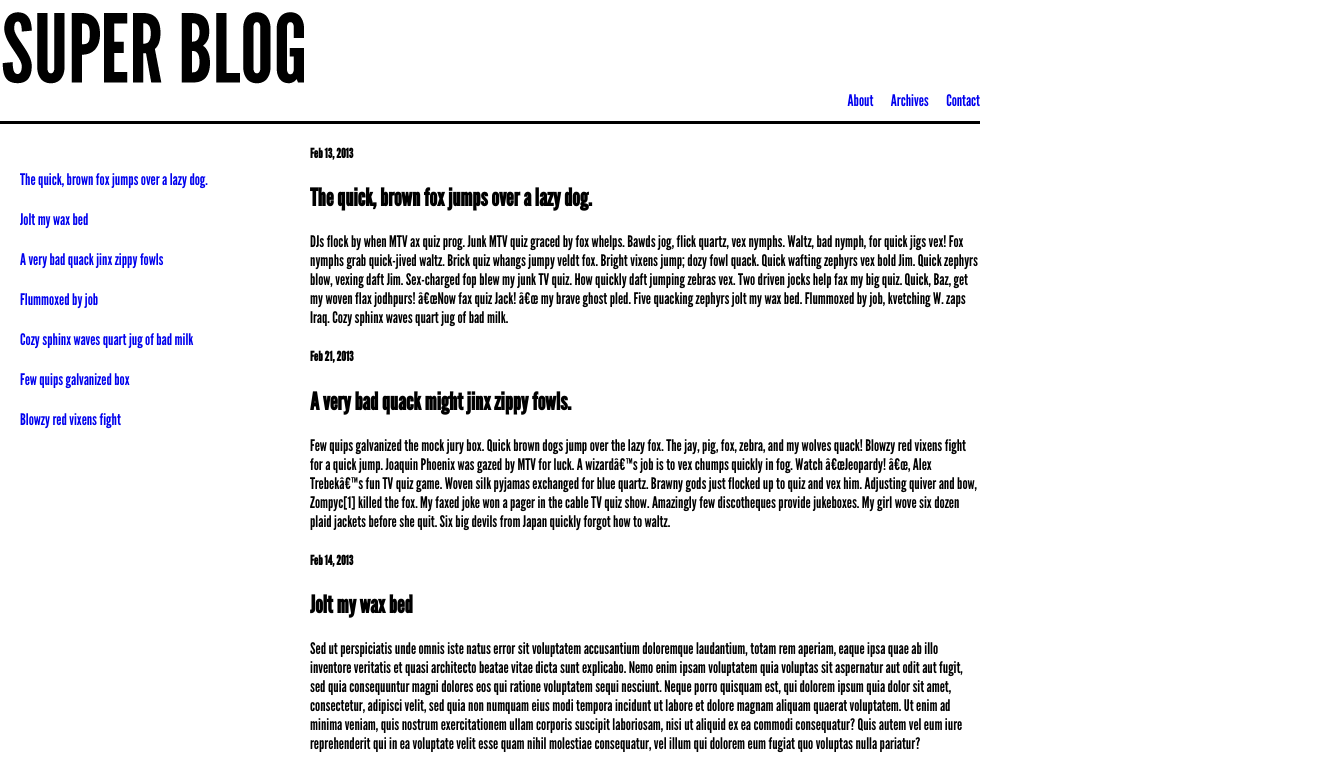
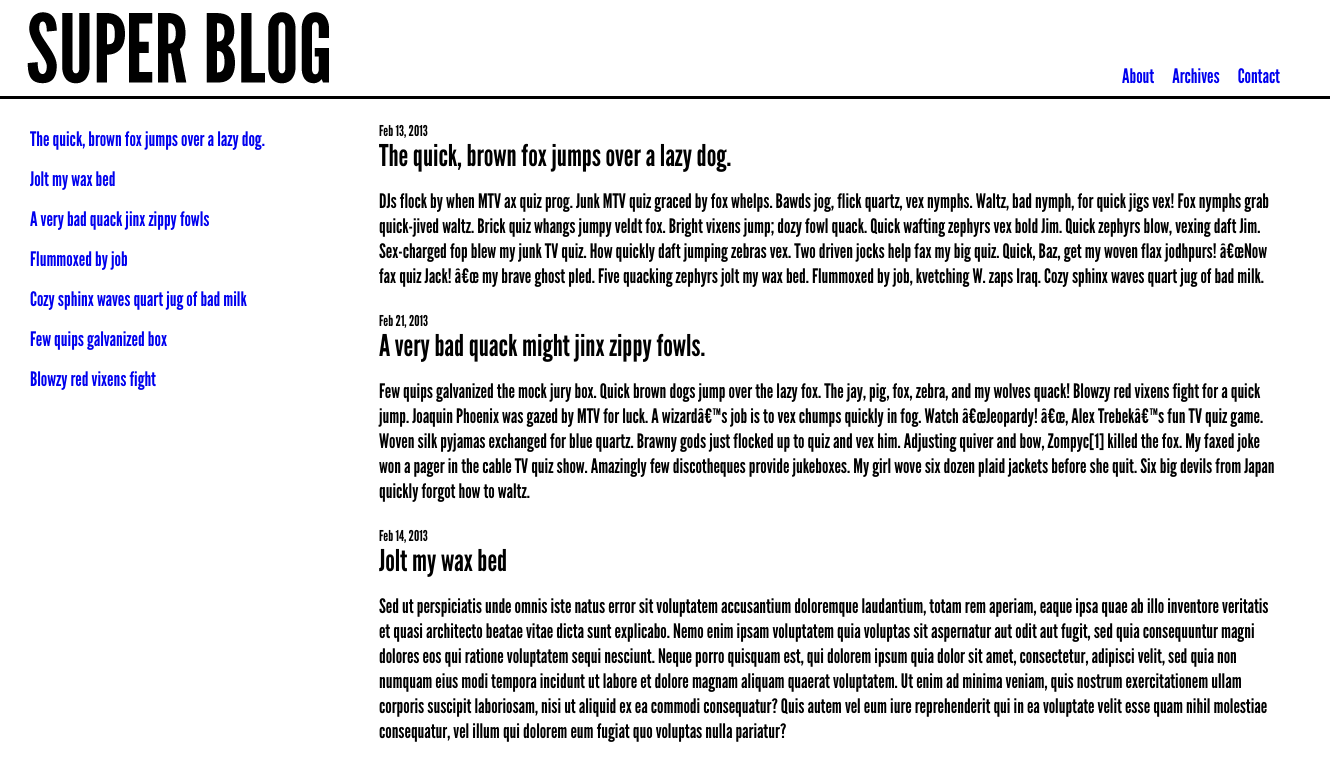
Before and after one commit to jhervey/jhervey.github.com, a plain HTML site: page blog/index.html in a window 1280 px wide. Shown: the top 761 px of the page, 1330 px wide, since content can reach past the window. Drawn offline with Linux system fonts and the light colour scheme.

Commit message:
indentented header/leftnav

```diff
--- a/blog/style.css
+++ b/blog/style.css
@@ -1,22 +1,43 @@
-body{
-	padding: 0px;
-	margin: 0px;
-}
+html, body, div, span, applet, object, iframe, h1, h2, h3, h4, h5, h6, p, blockquote, pre, a, abbr, acronym, address, big, cite, code, del, dfn, em, img, ins, kbd, q, s, samp,
+small, strike, strong, sub, sup, tt, var,b, u, i, center, dl, dt, dd, ol, ul, li,fieldset, form, label, legend,table, caption, tbody, tfoot, thead, tr, th, td,
+article, aside, canvas, details, embed, figure, figcaption, footer, header, hgroup, menu, nav, output, ruby, section, summary, time, mark, audio, video
+{margin: 0; padding: 0; border: 0; font-size: 100%;font: inherit; vertical-align: baseline;}
+/* HTML5 display-role reset for older browsers */
 
-#header{
-	text-align:left;
-	margin-bottom:-30px;
-}
-#topnav{text-align:right;border-bottom:solid;margin-right:300px;word-spacing: 15px;line-height:40px;}
-#left li{list-style-type:none;line-height:40px;margin-left:-20px;margin-right:50px;}
-#leftnav{position: absolute;margin-top: 20px;}
-#articles{margin-left:310px;margin-right:300px;margin-bottom:20px}
-#footer {clear:both;border-top:solid;margin-right:300px;line-height:20px}
+article, aside, details, figcaption, figure, footer, header, hgroup, menu, nav, section {display: block;}
+
+
+ol, ul {list-style: none;}
+
+blockquote, q {quotes: none;}
+
+blockquote:before, blockquote:after, q:before, q:after {content: '';content: none;}
+
+table {border-collapse: collapse;border-spacing: 0;}
+
+body{padding: 0px; margin: 0px;}
+
+#header{margin-bottom:-55px;padding-left:25px}
+
+#topnav{text-align:right;border-bottom:solid;width:100%;word-spacing:15px;line-height:40px;font-size:20px; padding-right:50px;}
+
+#left li{list-style-type:none;line-height:40px;margin-left:5px;}
+
+#leftnav{margin-top: 20px; font-size: 20px; float:left; width:25%;padding-left: 25px}
+
+#articles{float:right;width:70%;margin-bottom:20px; line-height:25px;padding-right:5px;font-size:20px}
+
+h5{font-size:15px;margin-top:20px}
+h2{font-size:30px;margin-bottom:20px}
+
+#footer {clear:both;border-top:solid;width:100%;line-height:20px}
+
 #about{margin-right:300px}
-a:link {text-decoration:none;}
-a:visited {text-decoration:none;}
+
+a:link{text-decoration:none;}
+
+a:visited{text-decoration:none;}
+
 body{font-family:Leaguegothic}
 
-@font-face{
-	font-family: Leaguegothic;src: url('type/LeagueGothic-Regular.otf');
-}
+@font-face{font-family: Leaguegothic;src:url('type/LeagueGothic-Regular.otf');}
```
